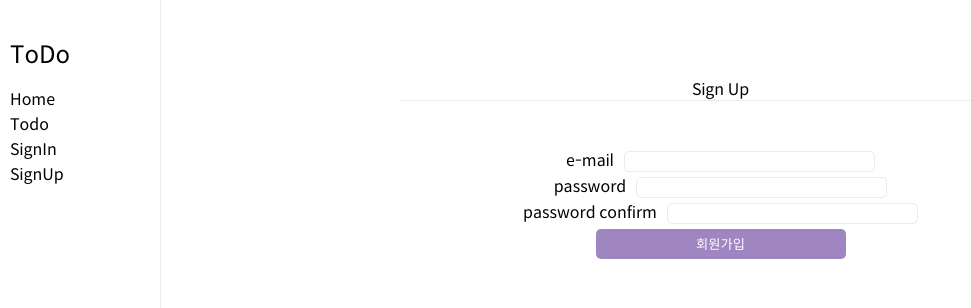
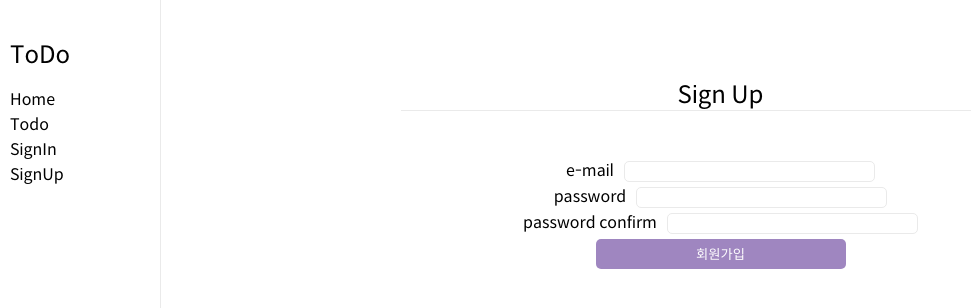
Before and after one commit to sabit1997/wanted-pre-onboarding-frontend, a React (Create React App) app: page /signup in a window 1280 px wide. Shown: the top 308 px of the page, without its empty margins (0-971 px from the left). Built offline with nearby package versions, Linux system fonts and the light colour scheme.

Commit message:
Fix: className 오타 수정

```diff
--- a/src/pages/SignUp.tsx
+++ b/src/pages/SignUp.tsx
@@ -2,7 +2,7 @@ export default function SignUp() {
   return (
     <div className="page-wrapper">
       <header className="page-header">
-        <h1 className="page-Title">Sign Up</h1>
+        <h1 className="page-title">Sign Up</h1>
       </header>
       <main className="page-main">
         <form>
```
